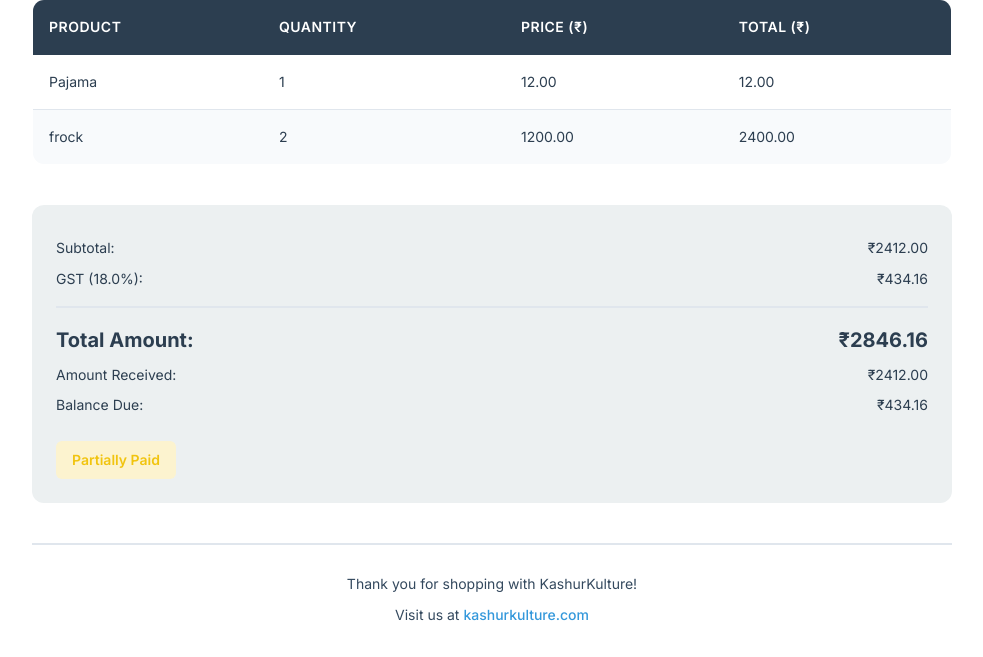
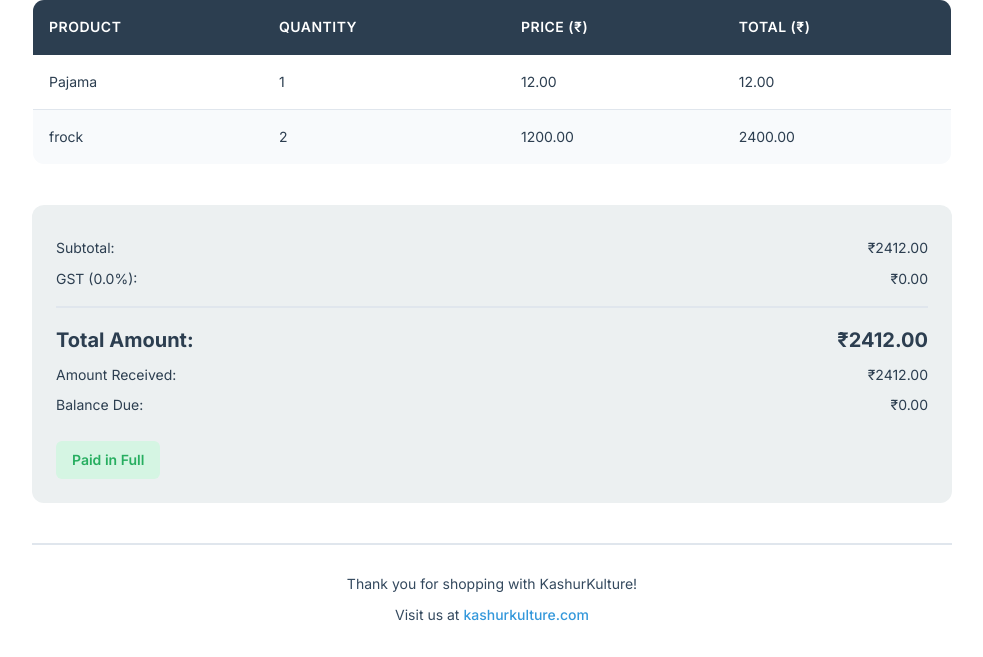
Before and after one commit to Musavirkhaliq/inventory_kashur_kulture, a FastAPI app: page /invoices/1 in a window 1280 px wide. Shown: the part 556-1213 px from the top of the page, without its empty margins (148-1131 px from the left). Run offline with FastAPI, Linux system fonts and the light colour scheme; some libraries are stand-ins or nearby versions.

Commit message:
minor fix for tax invoice

```diff
--- a/templates/invoice_template.html
+++ b/templates/invoice_template.html
@@ -292,7 +292,7 @@
 
         <div class="invoice-total">
             {% set amount_received = invoice.sale.amount_received|default(0) %}
-            {% set tax_rate = invoice.sale.tax_rate|default(0.18) %}
+            {% set tax_rate = invoice.sale.tax_rate|default(0.0) %}
             {% set tax_amount = (subtotal.value * tax_rate)|round(2) %}
             {% set total_amount = (subtotal.value + tax_amount)|round(2) %}
 
```
